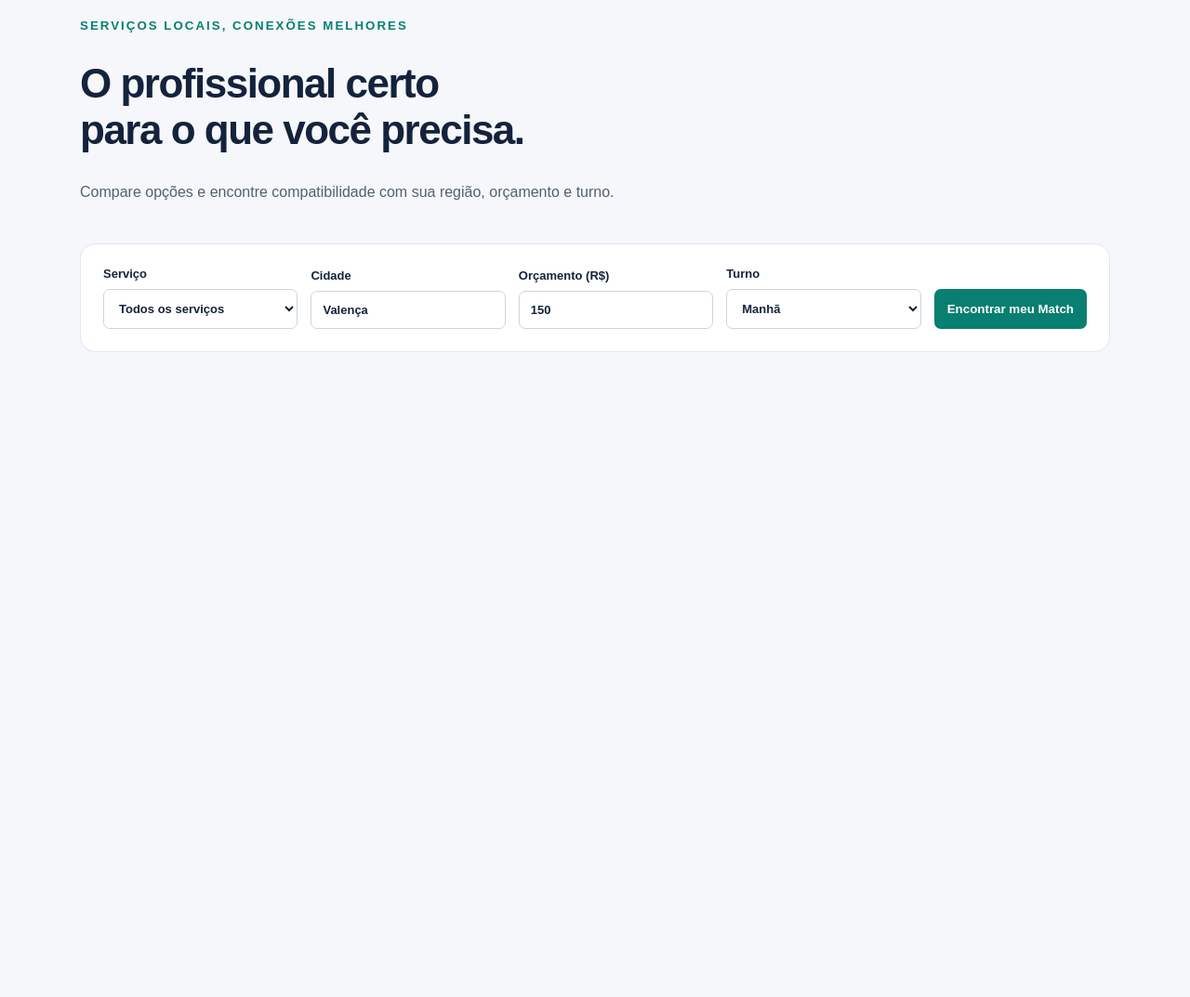
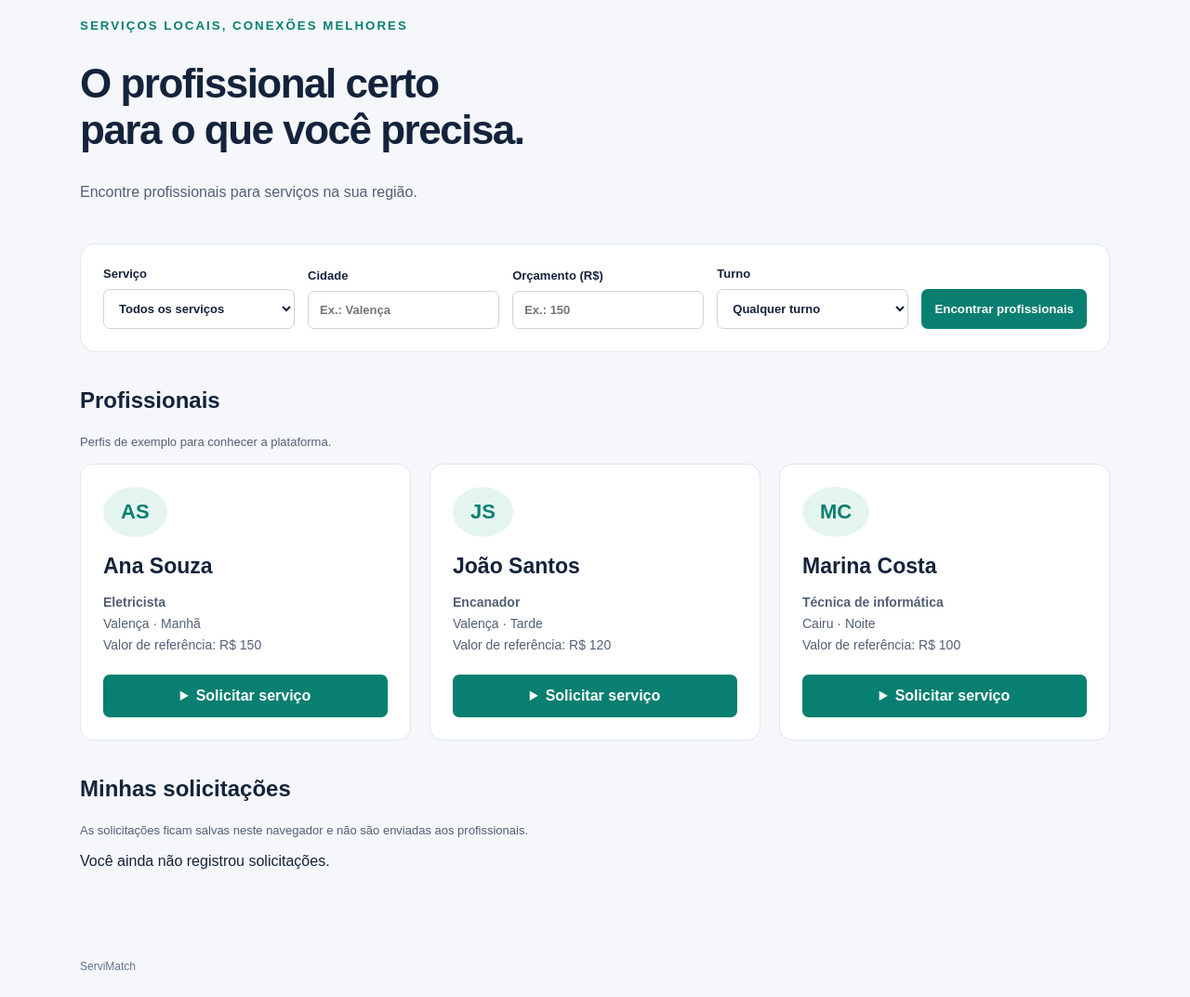
Before and after one commit to kaykykhaze/ServiMatch, a Flask app: page / in a window 1280 px wide. Shown: the part 137-1210 px from the top of the page at 93% size. Before the commit the page ends 516 px from the top, so only its background shows below. Run offline with Flask 3, Linux system fonts and the light colour scheme.

Commit message:
Atualiza interface e funcionalidades

```diff
--- a/static/style.css
+++ b/static/style.css
@@ -221,4 +221,8 @@ footer {
 button:disabled {
     opacity: 1;
     cursor: default;
-}
+}.aviso { background: #e4f5ef; border-left: 4px solid #087f70; padding: 14px 18px; border-radius: 4px; }
+nav span { color: #536075; font-size: 14px; }
+button:disabled { background: #dce4e5; color: #536075; cursor: not-allowed; }
+summary { cursor: pointer; }
+[hidden] { display: none !important; }
--- a/templates/index.html
+++ b/templates/index.html
@@ -1,41 +1,17 @@
 <!doctype html>
-<html lang="pt-BR">
-<head>
-    <meta charset="utf-8">
-    <meta name="viewport" content="width=device-width,initial-scale=1">
-    <title>ServiMatch</title>
-    <link rel="stylesheet" href="{{ url_for('static', filename='style.css') }}">
-</head>
-<body>
-    <header>
-        <a class="brand" href="/">Servi<span>Match</span></a>
-        <nav>
-            <a href="/">Encontrar profissionais</a>
-            <button class="nav-pendente" type="button" disabled title="Funcionalidade em desenvolvimento">Minhas solicitações</button>
-        </nav>
-    </header>
-    <main>
-        <div class="intro">
-            <small>SERVIÇOS LOCAIS, CONEXÕES MELHORES</small>
-            <h1>O profissional certo<br>para o que você precisa.</h1>
-            <p>Compare opções e encontre compatibilidade com sua região, orçamento e turno.</p>
-        </div>
-        <form class="filters" onsubmit="return false;">
-            <label>Serviço
-                <select name="servico">
-                    <option>Todos os serviços</option>
-                    <option>Eletricista</option>
-                    <option>Encanador</option>
-                    <option>Tecnologia</option>
-                </select>
-            </label>
-            <label>Cidade<input name="cidade" value="Valença" maxlength="80"></label>
-            <label>Orçamento (R$)<input name="orcamento" type="number" min="0" value="150"></label>
-            <label>Turno
-                <select name="turno"><option>Manhã</option><option>Tarde</option><option>Noite</option></select>
-            </label>
-            <button type="button" disabled title="Busca e Match em desenvolvimento">Encontrar meu Match</button>
-        </form>
-    </main>
-</body>
-</html>
+<html lang="pt-BR"><head><meta charset="utf-8"><meta name="viewport" content="width=device-width,initial-scale=1"><title>ServiMatch</title><link rel="stylesheet" href="{{ url_for('static', filename='style.css') }}"></head>
+<body><header><a class="brand" href="/">Servi<span>Match</span></a><nav><a href="#profissionais">Encontrar profissionais</a><a href="#solicitacoes">Minhas solicitações</a></nav></header>
+<main><div class="intro"><small>SERVIÇOS LOCAIS, CONEXÕES MELHORES</small><h1>O profissional certo<br>para o que você precisa.</h1><p>Encontre profissionais para serviços na sua região.</p></div>
+<form class="filters" id="busca"><label>Serviço<select name="servico"><option value="">Todos os serviços</option><option>Eletricista</option><option>Encanador</option><option>Técnica de informática</option></select></label><label>Cidade<input name="cidade" placeholder="Ex.: Valença" maxlength="80"></label><label>Orçamento (R$)<input name="orcamento" type="number" min="0" placeholder="Ex.: 150"></label><label>Turno<select name="turno"><option value="">Qualquer turno</option><option>Manhã</option><option>Tarde</option><option>Noite</option></select></label><button type="submit">Encontrar profissionais</button></form>
+<section id="profissionais"><h2>Profissionais</h2><p class="hint">Perfis de exemplo para conhecer a plataforma.</p><p id="vazio" hidden>Nenhum profissional encontrado com esses filtros.</p><div class="grid">
+{% for nome, servico, cidade, iniciais, preco, turno in [('Ana Souza', 'Eletricista', 'Valença', 'AS', 150, 'Manhã'), ('João Santos', 'Encanador', 'Valença', 'JS', 120, 'Tarde'), ('Marina Costa', 'Técnica de informática', 'Cairu', 'MC', 100, 'Noite')] %}
+<article data-servico="{{ servico }}" data-cidade="{{ cidade }}" data-preco="{{ preco }}" data-turno="{{ turno }}"><div class="top"><span class="avatar" aria-hidden="true">{{ iniciais }}</span></div><h3>{{ nome }}</h3><p><strong>{{ servico }}</strong><br>{{ cidade }} · {{ turno }}<br>Valor de referência: R$ {{ preco }}</p><details><summary>Solicitar serviço</summary><form class="pedido" data-profissional="{{ nome }}"><label>Seu nome<input name="nome" required maxlength="80"></label><label>Descreva o serviço<textarea name="descricao" rows="3" required maxlength="500"></textarea></label><button type="submit">Registrar solicitação</button></form></details></article>
+{% endfor %}</div></section><section id="solicitacoes"><h2>Minhas solicitações</h2><p class="hint">As solicitações ficam salvas neste navegador e não são enviadas aos profissionais.</p><div id="lista"></div></section></main><footer>ServiMatch</footer>
+<script>
+const normalizar = s => s.trim().normalize('NFD').replace(/[\u0300-\u036f]/g, '').toLowerCase();
+const cards = [...document.querySelectorAll('article[data-servico]')];
+document.querySelector('#busca').addEventListener('submit', e => { e.preventDefault(); const f = new FormData(e.currentTarget); let total = 0; cards.forEach(card => { const ok = (!f.get('servico') || card.dataset.servico === f.get('servico')) && normalizar(card.dataset.cidade).includes(normalizar(f.get('cidade'))) && (!f.get('orcamento') || Number(card.dataset.preco) <= Number(f.get('orcamento'))) && (!f.get('turno') || card.dataset.turno === f.get('turno')); card.hidden = !ok; if (ok) total++; }); document.querySelector('#vazio').hidden = total > 0; document.querySelector('#profissionais').scrollIntoView(); });
+const chave = 'servimatch-solicitacoes';
+function mostrar() { const lista = document.querySelector('#lista'); lista.replaceChildren(); let pedidos = []; try { pedidos = JSON.parse(localStorage.getItem(chave) || '[]'); } catch (_) {} if (!pedidos.length) { lista.textContent = 'Você ainda não registrou solicitações.'; return; } pedidos.forEach(p => { const item = document.createElement('article'); item.className = 'request'; const titulo = document.createElement('h3'); titulo.textContent = p.profissional; const texto = document.createElement('p'); texto.textContent = p.nome + ': ' + p.descricao; item.append(titulo, texto); lista.append(item); }); }
+document.querySelectorAll('.pedido').forEach(form => form.addEventListener('submit', e => { e.preventDefault(); const dados = new FormData(form); try { const pedidos = JSON.parse(localStorage.getItem(chave) || '[]'); pedidos.unshift({profissional: form.dataset.profissional, nome: dados.get('nome').trim(), descricao: dados.get('descricao').trim()}); localStorage.setItem(chave, JSON.stringify(pedidos)); form.reset(); form.closest('details').open = false; mostrar(); document.querySelector('#solicitacoes').scrollIntoView(); } catch (_) { alert('Não foi possível salvar a solicitação neste navegador.'); } })); mostrar();
+</script></body></html>
```
